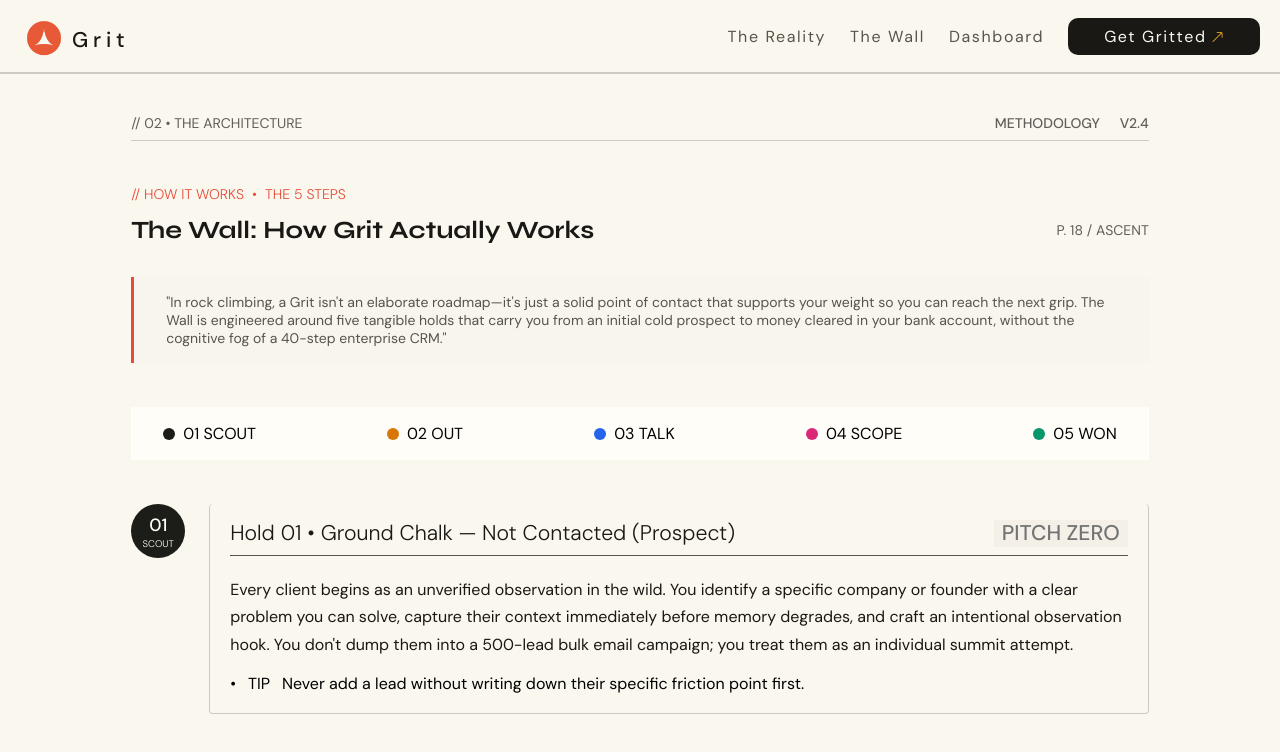
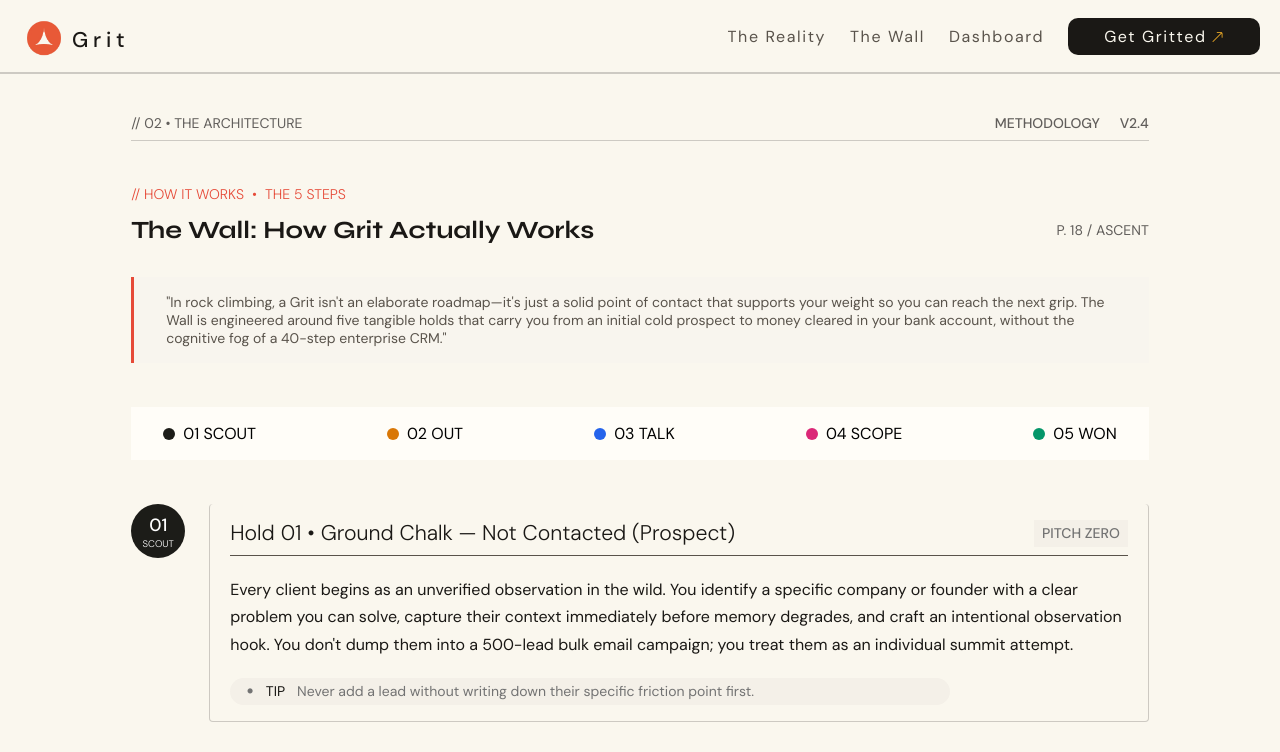
Before and after one commit to Ezekiel-builds/grit-app, a React (Vite) app: page /the-wall in a window 1280 px wide. Shown: the top 752 px of the page. Built offline with nearby package versions, Linux system fonts and the light colour scheme.

Commit message:
style(wall): refine Wall page styling

```diff
--- a/src/pages/HomePage.css
+++ b/src/pages/HomePage.css
@@ -378,7 +378,7 @@
 }
 
 /* CTA Section */
-.cta {
+.main__cta {
   display: flex;
   justify-content: center;
   align-items: center;
--- a/src/pages/HomePage.jsx
+++ b/src/pages/HomePage.jsx
@@ -191,7 +191,7 @@
                 </div>
             </section>
 
-            <section className="cta">
+            <section className="main__cta">
                 <div className="cta__header">
                     <span className="cta__header-eyebrow">
                         <span className="eyebrow__circle"></span>
--- a/src/pages/TheWall.css
+++ b/src/pages/TheWall.css
@@ -159,7 +159,7 @@
 }
 
 .wall__hold-tag {
-    font-size: var(--font-h4);
+    font-size: var(--font-small);
     font-weight: 500;
 }
 
@@ -172,12 +172,27 @@
 .wall__hold-desc {
     margin-top: 20px;
     color: var(--secondary_color);
+    font-weight: 400;
 }
 
 .wall__hold-tip {
+    max-width: 720px;
     display: flex;
     gap: 12px;
-    margin-top: 12px;
+    margin-top: 20px;
+    padding: 0 16px;
+    background-color: #F4F0E8;
+    border-radius: 999px;
+    font-size: var(--font-small);
+    color: var(--color_text-muted);
+}
+
+.wall__hold-tip-dot {
+    font-size: var(--font-h4);
+}
+
+.wall__hold-tip-label {
+    color: var(--secondary_color);
 }
 
 .wall__note {
```
